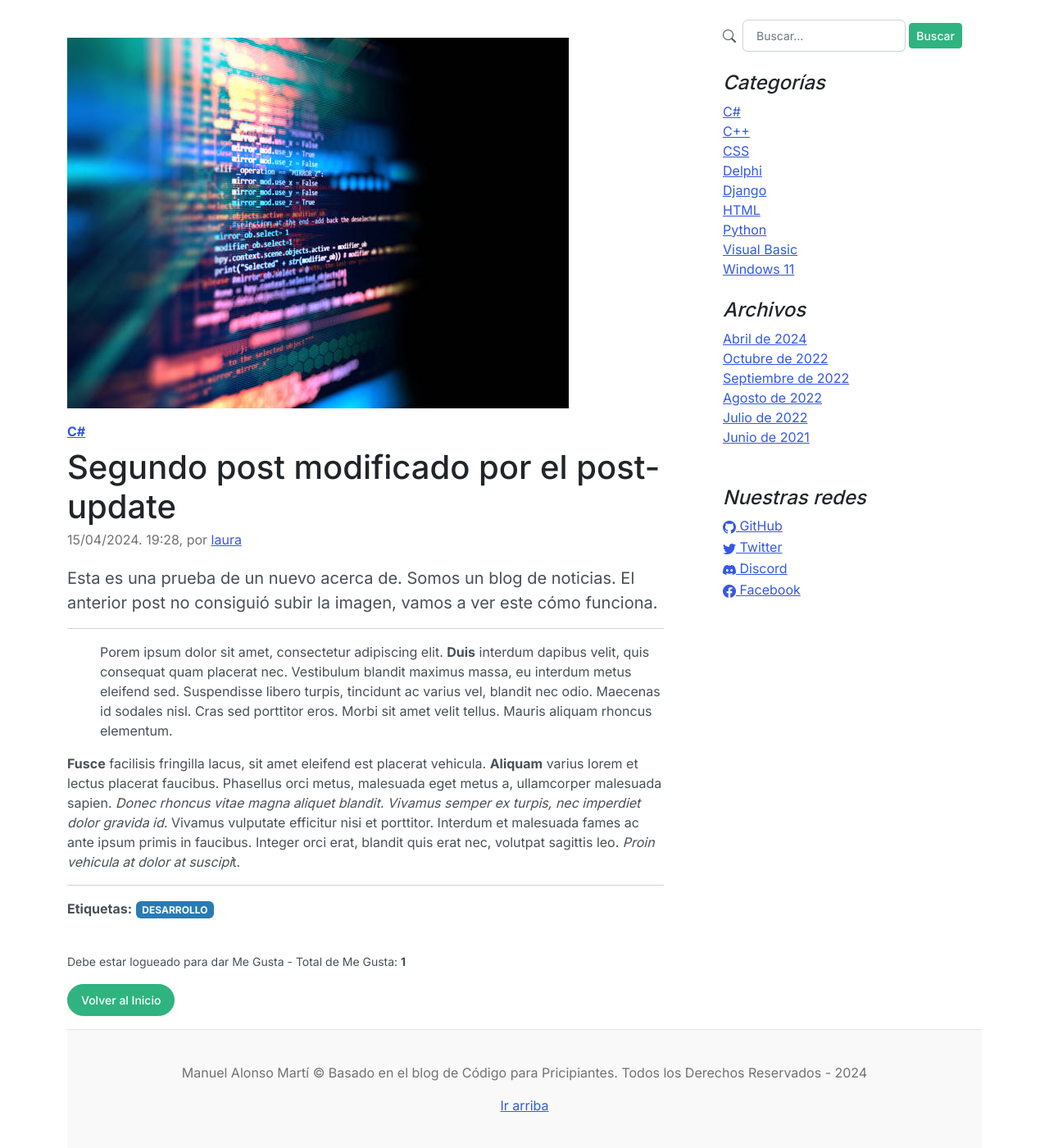
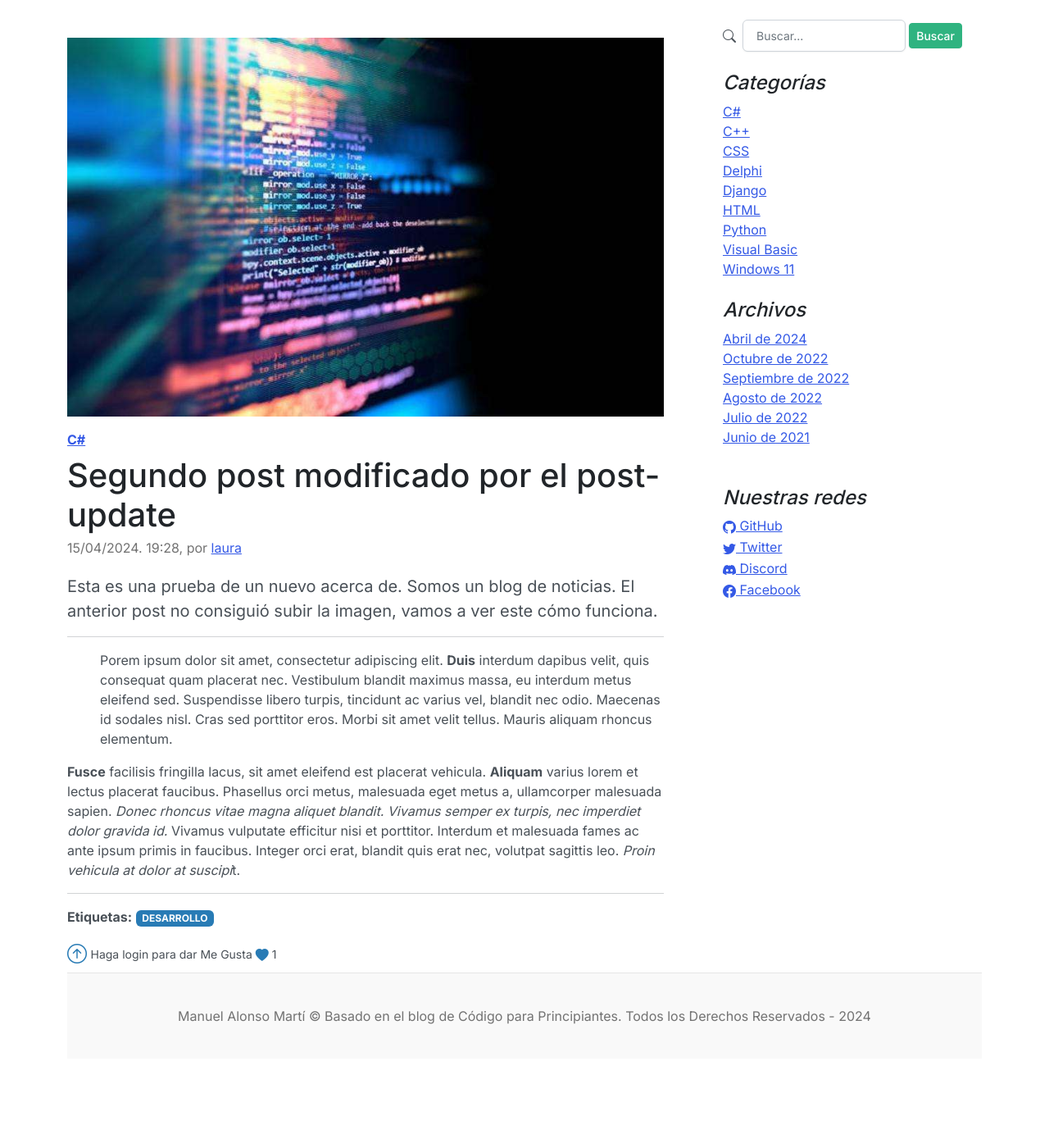
Before and after one commit to MAlonsoMA/blog-ccbv, a Django app: page /post/9 in a window 1280 px wide. Shown: the part 69-1469 px from the top of the page at 82% size. After the commit the page ends 1318 px from the top, so only its background shows below. Run offline with Django 4.2, Linux system fonts and the light colour scheme; data comes from the database, SQL or seed files in the repository; both versions use the stored data as it was after the commit; some libraries are stand-ins or nearby versions.

Commit message:
Modificados iconos me gusta e ir arriba. Añadido enlace a etiquetas para ver todos los post que contienen esa etiqueta.

```diff
--- a/blog/settings.py
+++ b/blog/settings.py
@@ -24,7 +24,7 @@ SECRET_KEY = 'django-insecure-jr=1(pe#j$y_o1c(f*sz(64n+bc_qex+ks@ijred27tfzil(d&
 
 # SECURITY WARNING: don't run with debug turned on in production!
 DEBUG = True
-ALLOWED_HOSTS = []
+ALLOWED_HOSTS = ['127.0.0.1','localhost']
 
 # Application definition
 INSTALLED_APPS = [
--- a/core/admin.py
+++ b/core/admin.py
@@ -22,7 +22,7 @@ admin.site.register(Tag, TagAdmin)
 # POST
 class PostAdmin(admin.ModelAdmin):
 	readonly_fields = ('created', 'updated')
-	list_display = ('id','title', 'category', 'published', 'author', 'image', 'created', 'post_tags')
+	list_display = ('title', 'category', 'published', 'author', 'image', 'created', 'post_tags')
 	ordering = ('author', '-created')
 	search_fields = ('title', 'content', 'author__username', 'category__name')
 	list_filter = ('author', 'category', 'tags')
--- a/core/models.py
+++ b/core/models.py
@@ -57,8 +57,8 @@ class Post(models.Model):
 	# Campos con relaciones
 	category = models.ForeignKey(Category, on_delete=models.CASCADE, related_name='get_posts', verbose_name='Categoría')
 	author = models.ForeignKey(User, on_delete=models.CASCADE, related_name='get_posts', verbose_name='Autor')
-	tags = models.ManyToManyField(Tag, verbose_name='Etiquetas')
-	likes = models.ManyToManyField(User, related_name='blog_posts', verbose_name='Me Gusta')
+	tags = models.ManyToManyField(Tag, blank=True, verbose_name='Etiquetas')
+	likes = models.ManyToManyField(User, related_name='blog_posts', blank=True, verbose_name='Me Gusta')
 	created = models.DateTimeField(auto_now_add=True, verbose_name='Fecha de creación')
 	updated = models.DateTimeField(auto_now=True, verbose_name='Fecha de modificación')
 
--- a/core/urls.py
+++ b/core/urls.py
@@ -1,5 +1,5 @@
 from django.urls import path
-from .views import dates, search, LikeView,HomeListView,PostDetailView,CategoryListView,AuthorListView,PostCreateView,PostUpdateView,PostDeleteView,AboutPageView
+from .views import dates, search, LikeView,HomeListView,PostDetailView,CategoryListView,AuthorListView,PostCreateView,PostUpdateView,PostDeleteView,AboutPageView,TagListView
 from .views import profile, password_change
 
 urlpatterns = [
@@ -11,6 +11,9 @@ urlpatterns = [
 
     #PAGINA FILTRADO DE CATEGORIAS
     path('category/', CategoryListView.as_view(), name='category'),
+
+    #PAGINA FILTRADO DE etiquetas
+    path('tag/', TagListView.as_view(), name='tag'),
 
     #PAGINA FILTRADO DE AUTOR
     path('author/',AuthorListView.as_view(), name='author'),
--- a/core/views.py
+++ b/core/views.py
@@ -3,7 +3,7 @@ from typing import Any
 from django.db.models.query import QuerySet
 from django.shortcuts import render, get_object_or_404
 from django.urls import reverse_lazy
-from .models import Post, Category
+from .models import Post, Category, Tag
 from django.contrib.auth.models import User
 from django.http import HttpResponseRedirect
 from django.urls import reverse
@@ -63,6 +63,20 @@ class CategoryListView(ListView):
         context['category']=Category.objects.get(id=self.request.GET['cat'])
         return context
 
+# Filtrado por Etiqueta
+class TagListView(ListView):
+    model:Tag
+    template_name='core/tag.html'
+
+    def get_queryset(self):
+        tag_id=self.request.GET['tag']
+        if tag_id:
+            return Post.objects.filter(tags=tag_id)
+        return super().get_queryset()
+    def get_context_data(self, **kwargs):
+        context=super(TagListView,self).get_context_data(**kwargs)
+        context['tag']=Tag.objects.get(id=self.request.GET['tag'])
+        return context
 
 # Filtrado por Author
 class AuthorListView(ListView):
@@ -103,7 +117,6 @@ def dates(request, month_id, year_id):
     posts = Post.objects.filter(published=True, created__month=month_id, created__year=year_id)
     return render(request, 'core/dates.html', {'posts':posts, 'month':meses[month_id], 'year':year_id})
 
-
 # Likes en un post
 def LikeView(request, pk):
     post = get_object_or_404(Post, id=request.POST.get('post_id'))
@@ -115,7 +128,6 @@ def LikeView(request, pk):
 
     return HttpResponseRedirect(reverse('post', args=[str(pk)]))
 
-
 # Crear post
 class PostCreateView(CreateView):
     model=Post
@@ -126,7 +138,6 @@ class PostCreateView(CreateView):
         return super().form_valid(form)
 
     success_url=reverse_lazy('home')
-
 
 # Editar el post
 class PostUpdateView(UpdateView):
@@ -146,22 +157,6 @@ class PostUpdateView(UpdateView):
 class PostDeleteView(DeleteView):
     model = Post
     success_url = reverse_lazy('home')
-    #esto es para borrar foto y directorio desde aquí. esta deshabilitado porque lo hago desde signals.py
-"""     def form_valid(self,form):
-        post=self.get_object()
-        if post.image and post.image.name != "default.jpg":
-            image_path=post.image.path
-            image_dir=os.path.dirname(image_path)
-
-            #eliminar la imagen
-            if os.path.isfile(image_path):
-                os.remove(image_path)
-
-            #eliminar la carpeta si esta vacia
-            if not os.listdir(image_dir):
-                shutil.rmtree(image_dir)
-        return super().form_valid(form) """
-
 
 # Página About
 class AboutPageView(TemplateView):
--- a/templates/core/base.html
+++ b/templates/core/base.html
@@ -7,7 +7,7 @@
     <meta name="description" content="">
     <meta name="author" content="Código para Principiantes">
     <title>Blog Week</title>
-
+    <!-- Iconos de bootstrap-->
     <link rel="stylesheet" href="https://cdn.jsdelivr.net/npm/bootstrap-icons@1.9.1/font/bootstrap-icons.css">
     {% load static %}
 
@@ -142,8 +142,8 @@
     </main>
 
     <footer class="blog-footer">
-      <p>Manuel Alonso Martí &copy; Basado en el blog de Código para Pricipiantes. Todos los Derechos Reservados - 2024</p>
-      <p><a href="#">Ir arriba</a></p>
+      <p>Manuel Alonso Martí &copy; Basado en el blog de Código para Principiantes. Todos los Derechos Reservados - 2024</p>
+      <!-- <p><a href="#">Ir arriba</a></p> -->
     </footer>
   </div>
   <script src="https://cdn.jsdelivr.net/npm/bootstrap@5.3.3/dist/js/bootstrap.bundle.min.js" integrity="sha384-YvpcrYf0tY3lHB60NNkmXc5s9fDVZLESaAA55NDzOxhy9GkcIdslK1eN7N6jIeHz" crossorigin="anonymous"></script>
--- a/templates/core/detail.html
+++ b/templates/core/detail.html
@@ -19,33 +19,32 @@
     <hr>
     <strong>Etiquetas:</strong>
     {% for tag in post.tags.all %}
-        <span class="badge text-bg-info mb-3">{{ tag.name|upper }}</span>
+    <a href={% url 'tag' %}?tag={{tag.id}}><span class="badge text-bg-info mb-3">{{ tag.name|upper }}</span></a>
     {% endfor %}
-
-    <br><br>
 
     <form action="{% url 'like_post' post.pk %}" method="post">
         {% csrf_token %}
-
+        <a href="#"><i class="bi bi-arrow-up-circle fs-4 text-info"></i></a>
         {% if user.is_authenticated %}
             {% if liked %}
-                <button type="submit" class="btn btn-smn btn-danger" name="post_id", value="{{post.id}}">
-                    No me gusta <span class="badge bg-secondary">{{total_likes}}</span>
+                <button type="submit" class="btn" name="post_id", value="{{post.id}}">
+                    <span class="fs-4 text-info"><i class="bi bi-heart-fill"></i></span>
+                    <span class="fs-6">{{total_likes}}</span>
                 </button>
             {% else %}
-                <button type="submit" class="btn btn-smn btn-primary" name="post_id", value="{{post.id}}">
-                    Me gusta <span class="badge bg-secondary">{{total_likes}}</span>
-                </button>
+                <button type="submit" class="btn" name="post_id", value="{{post.id}}">
+                    <span class="fs-4 text-info"><i class="bi bi-heart"></i></span>
+                    <span class="fs-6">{{total_likes}}</span>                </button>
             {% endif %}
         {% else %}
-            <small>Debe estar logueado para dar Me Gusta - Total de Me Gusta: <strong>{{ total_likes }}</strong> </small>
+            <small>Haga login para dar Me Gusta <a href="{% url 'account_login' %}"><span class="fs-6 text-info"><i class="bi bi-heart-fill"></i></span></a>  {{ total_likes }}</small>
         {% endif %}
     </form>
 
 </article>
 
-<div class="my-3">
+<!-- <div class="my-3">
     <a class="btn btn-success rounded-pill" href={% url 'home' %}>Volver al Inicio</a>
-</div>
+</div> -->
 
 {% endblock %}
```
Also changed, not shown: templates/core/tag.html (added, +44 -0 lines), core/migrations/0008_alter_post_likes_alter_post_tags.py (added), db.sqlite3, media/default.jpg, media/posts/imagen02.jpg, media/posts/imagen03.jpg, media/posts/imagen04.jpg, media/posts/imagen05.jpg, media/posts/imagen06.jpg, media/posts/istockphoto-1148960878-612x612.jpg, media/posts/pexels-kamil-zubrzycki-1394938.jpg.
